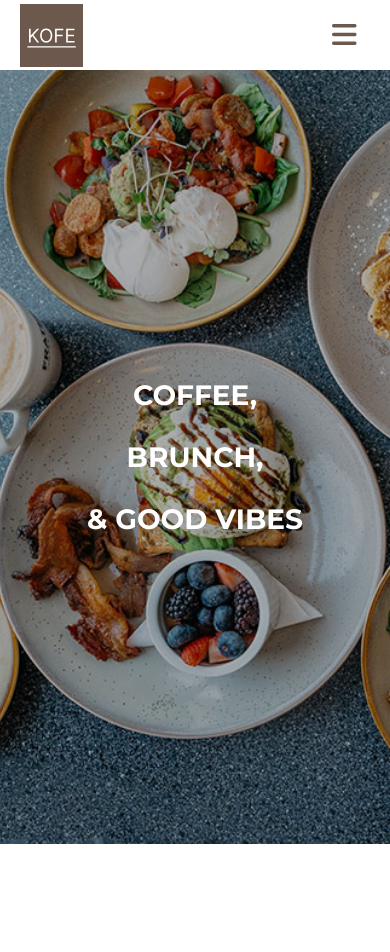
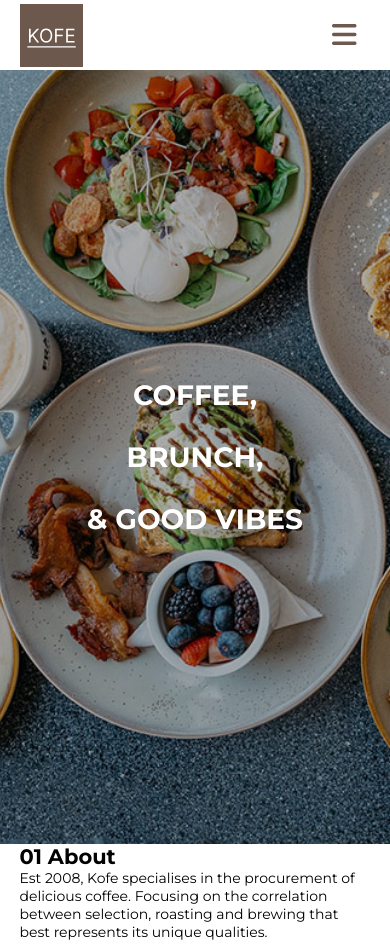
Before and after one commit to haohangzhou/Kofe, a website: page src/index.html in a window 390 px wide. Shown: the top 952 px of the page. Drawn offline with Linux system fonts and the light colour scheme.

Commit message:
added about section for mobile view

```diff
--- a/src/index.html
+++ b/src/index.html
@@ -41,6 +41,18 @@
 				<h1 class="banner_subtitle transparent">BRUNCH,</p>
 				<h1 class="banner_subtitle transparent">& GOOD VIBES</p>
 			</div>
+			<section class="section_card">
+				<div class="container_lg section_content">
+					<div class="section_text transparent" >
+						<h1 class="section_title"><span class="section_number">01</span> About</h1>
+						<p class="section_description">Est 2008, Kofe specialises in the procurement of delicious coffee.
+							Focusing on the correlation between selection, roasting and brewing
+							that best represents its unique qualities.
+						</p>
+					</div>
+					<img class="section_image transparent" src="assets/images/about_bg_sm.jpg" alt="">
+				</div>
+			</section>
 		</main>
 		<footer></footer>
 	</body>
--- /dev/null
+++ b/src/scss/components/_section_card.scss
@@ -0,0 +1,50 @@
+@use '../variables' as *;
+
+.section_card {
+	padding: 2rem 0;
+	height: 50vh;
+	min-height: 500px;
+	max-height: 700px;
+}
+
+.section_content {
+	height: 100%;
+	display: flex;
+	flex-direction: column;
+}
+
+.section_text {
+	transition: 0.5s;
+}
+
+.section_title {
+	color: $secondary;
+	text-align: center;
+
+	.section_number {
+	}
+}
+
+.section_description {
+	margin: 1rem 0 0 0;
+	line-height: 1.5;
+	text-align: justify;
+	text-justify: inter-word;
+}
+
+.section_image {
+	margin-top: 1rem;
+	flex-grow: 1;
+	display: inline-block;
+	-o-object-fit: cover;
+	object-fit: cover;
+	-o-object-position: center center;
+	object-position: center center;
+	transition: 0.5s;
+}
+
+.transparent {
+	opacity: 0;
+	transform: translateY(10%);
+	transition: 0.5s;
+}
```
